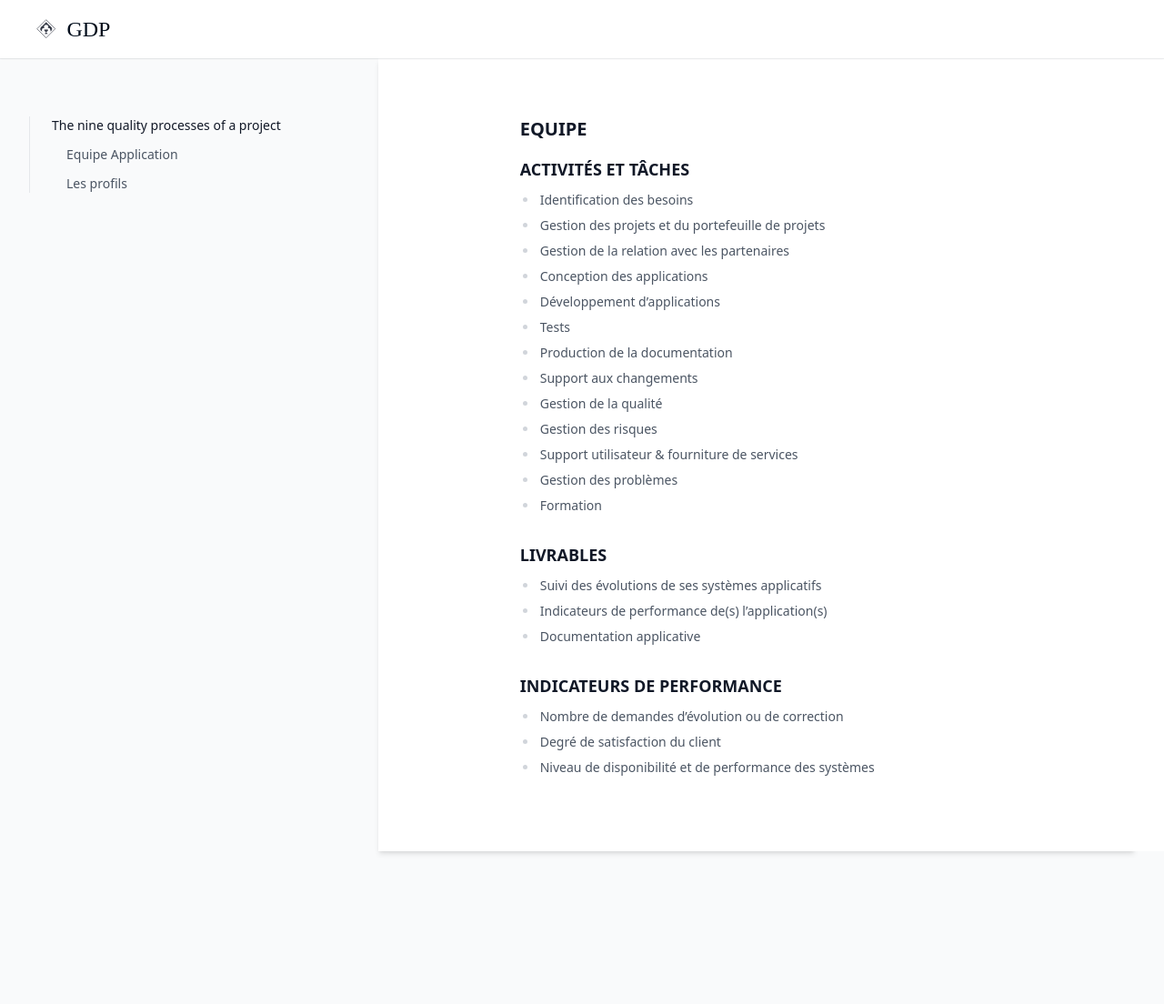
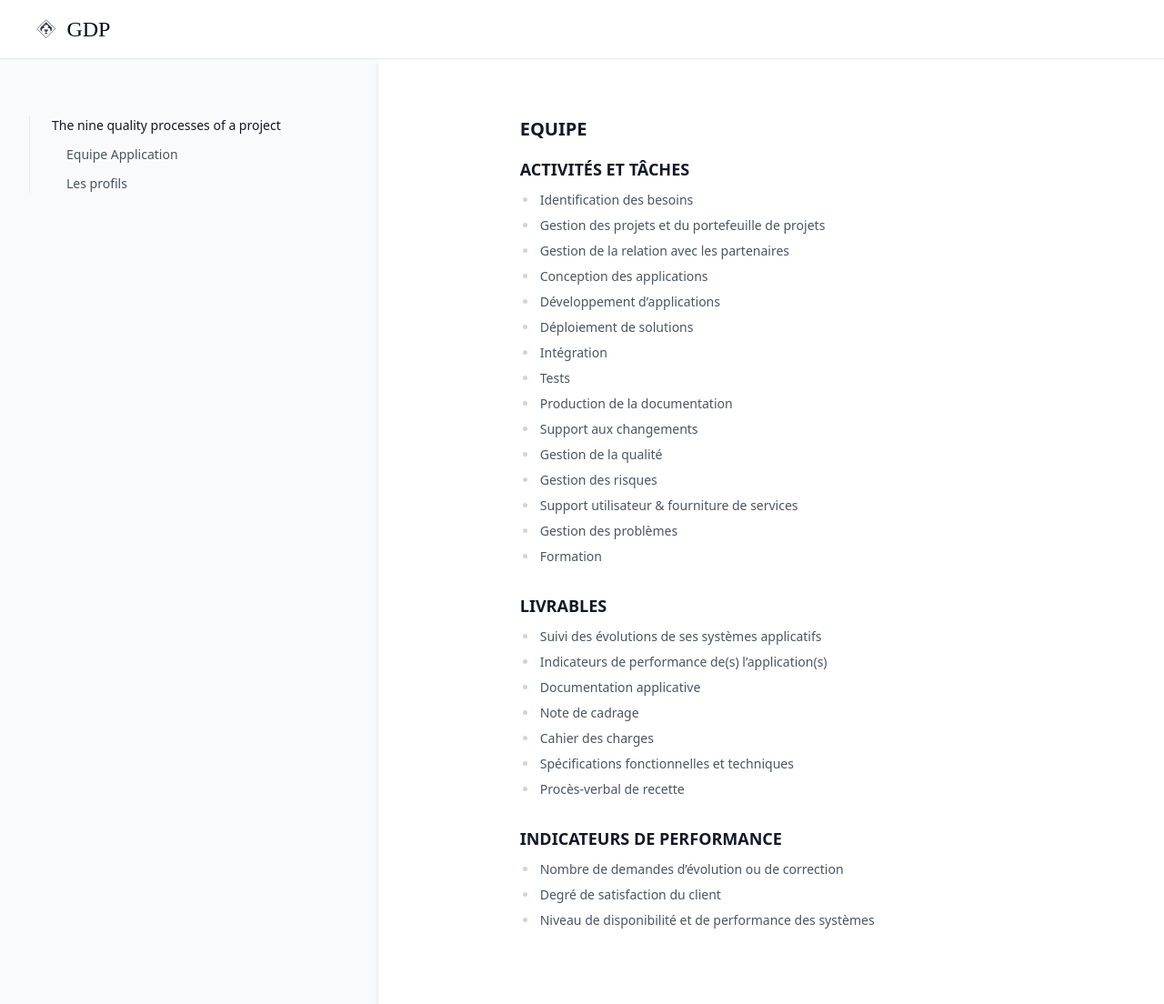
Before and after one commit to greglejeune/ebook, a Jekyll site: the page built from _gdp/apps.md, in a window 1280 px wide. Shown: the whole page at 91% size. Built offline with Jekyll 4.4.1, drawn with Linux system fonts in a browser that asks for light colours.

Commit message:
Update apps.md

```diff
--- a/_gdp/apps.md
+++ b/_gdp/apps.md
@@ -13,6 +13,8 @@ category: process
 - Gestion de la relation avec les partenaires
 - Conception des applications
 - Développement d'applications
+- Déploiement de solutions
+- Intégration
 - Tests
 - Production de la documentation
 - Support aux changements
@@ -27,6 +29,10 @@ category: process
 - Suivi des évolutions de ses systèmes applicatifs
 - Indicateurs de performance de(s) l’application(s)
 - Documentation applicative
+- Note de cadrage
+- Cahier des charges
+- Spécifications fonctionnelles et techniques
+- Procès-verbal de recette
 
 ### INDICATEURS DE PERFORMANCE
 
```
